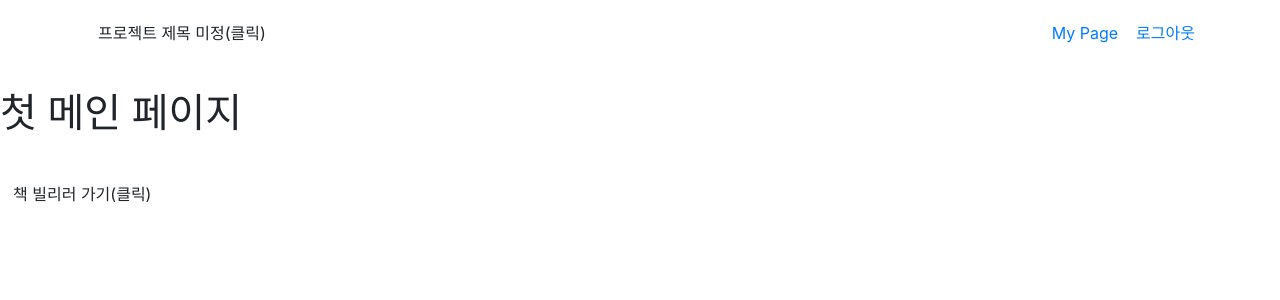
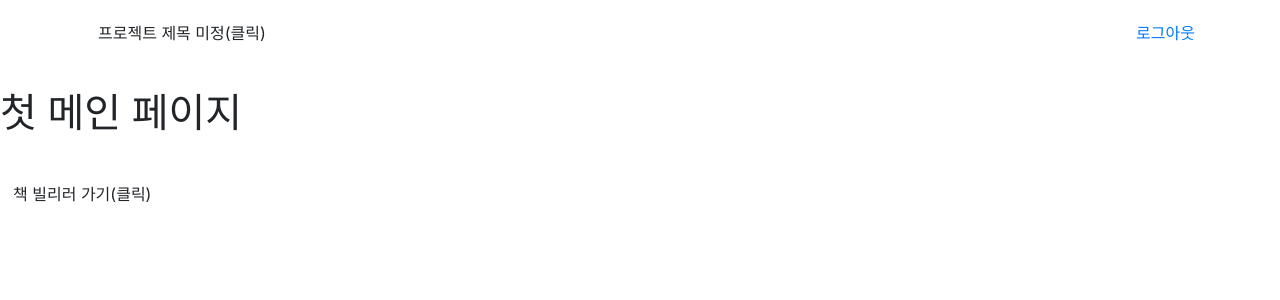
Before and after one commit to YooInKeun/8Ton-Hackathon-Team12, a Django app: page / in a window 1280 px wide. Shown: the top 300 px of the page. Run offline with Django 3.2, Linux system fonts and the light colour scheme; a user stored in the database is signed in; some libraries are stand-ins or nearby versions.

Commit message:
[ADD] 머지 완료

```diff
--- a/myproject/myproject/templates/navbar.html
+++ b/myproject/myproject/templates/navbar.html
@@ -9,9 +9,6 @@
             <li class="nav-item">
                 {% if user.is_authenticated %}
                 <div>
-                    <a href="{% url 'accounts:profile' %}">
-                        My Page
-                    </a>
                     &nbsp;&nbsp;
                     <a href="{% url 'accounts:logout' %}">
                         로그아웃
```
Also changed, not shown: myproject/db.sqlite3.
